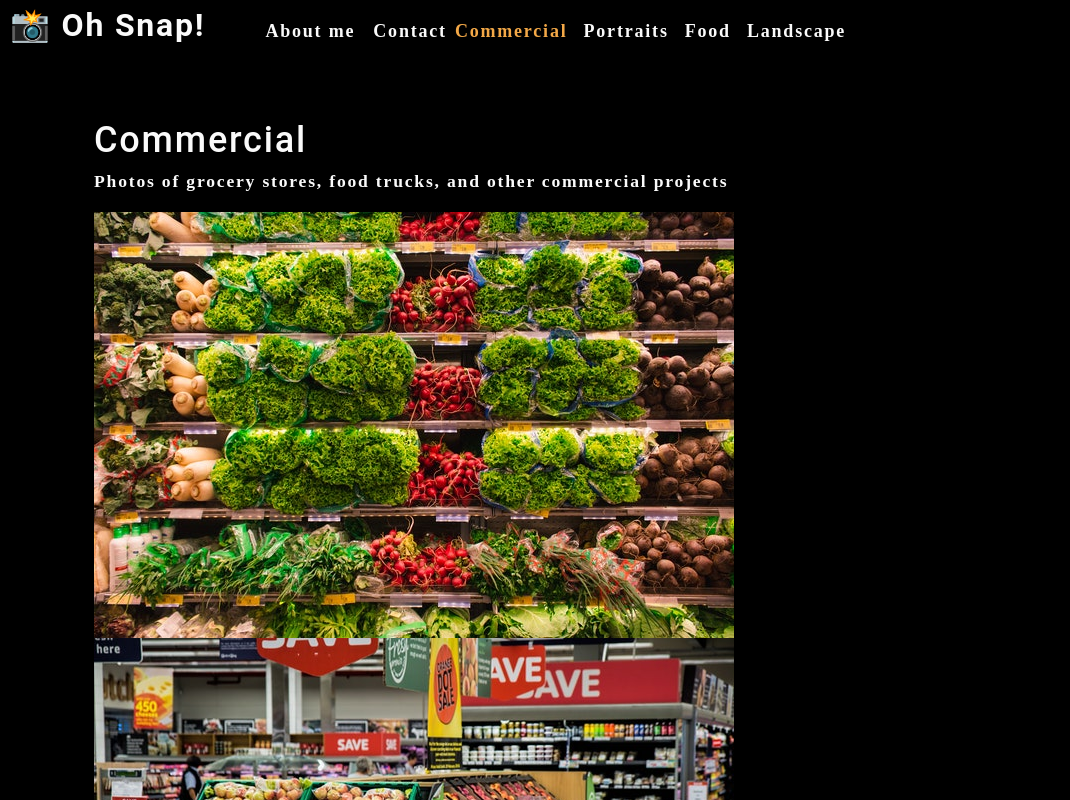
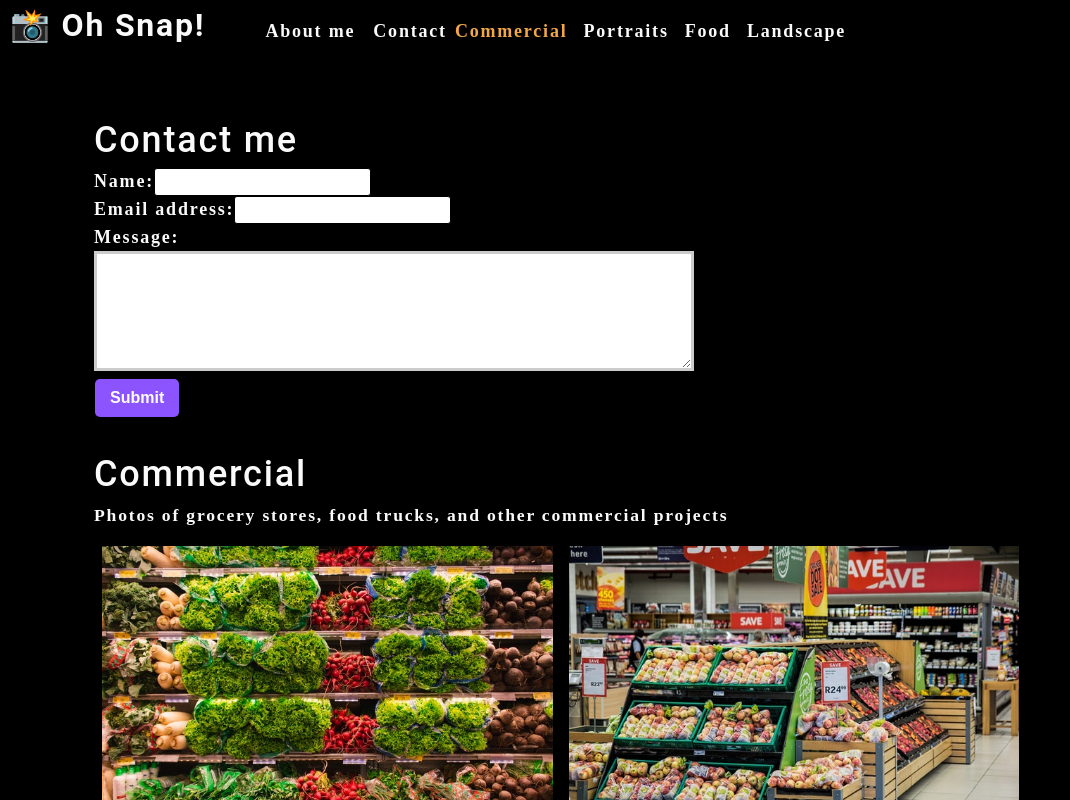
Before and after one commit to Mazattack1999/photo-port, a React (Create React App) app: page / in a window 1280 px wide. Shown: the top 800 px of the page, without its empty margins (0-1070 px from the left). Built offline with nearby package versions, Linux system fonts and the light colour scheme.

Commit message:
add handleChange and handleSubmit functions for form submission

```diff
--- a/src/App.js
+++ b/src/App.js
@@ -2,6 +2,7 @@
 import About from './components/About';
 import Nav from './components/Nav';
 import Gallery from './components/Gallery';
+import ContactForm from './components/Contact';
 
 
 function App() {
@@ -24,10 +25,9 @@
       currentCategory={currentCategory}
       ></Nav>
       <main>
-        <div>
-          <Gallery currentCategory={currentCategory}></Gallery>
-          <About></About>
-        </div>
+        <ContactForm></ContactForm>
+        <Gallery currentCategory={currentCategory}></Gallery>
+        <About></About>
       </main>
 
     </div>
--- a/src/components/Contact/index.js
+++ b/src/components/Contact/index.js
@@ -1,22 +1,34 @@
-import React from 'react';
+import React, {useState} from 'react';
 
 function ContactForm() {
+    const [formState, setFormState] = useState({name: '', email: '', message: ''});
+
+    const {name, email, message} = formState
+
+    function handleChange(e) {
+        setFormState({...formState, [e.target.name]: e.target.value})
+    }
+
+    function handleSubmit(e) {
+        e.preventDefault();
+        console.log(formState);
+    }
 
     return (
         <section>
             <h1>Contact me</h1>
-            <form id="contact-form">
+            <form id="contact-form" onSubmit={handleSubmit}>
                 <div>
                     <label htmlFor="name">Name:</label>
-                    <input type="text" name="name" />
+                    <input type="text" name="name" defaultValue={name} onChange={handleChange}/>
                 </div>
                 <div>
                     <label htmlFor="email">Email address:</label>
-                    <input type="email" name="email" />
+                    <input type="email" name="email" defaultValue={email} onChange={handleChange}/>
                 </div>
                 <div>
                     <label htmlFor="message">Message:</label>
-                    <textarea name="message" rows="5" />
+                    <textarea name="message" rows="5" defaultValue={message} onChange={handleChange}/>
                 </div>
                 <button type="submit">Submit</button>
             </form>
--- a/src/components/PhotoList/index.js
+++ b/src/components/PhotoList/index.js
@@ -108,7 +108,7 @@
                     <img
                     src={require(`../../assets/small/${category}/${i}.jpg`)}
                     alt={image.name}
-                    classname="img-thumbnail mx-1"
+                    className="img-thumbnail mx-1"
                     key={image.name}
                     />
                 ))}
```
